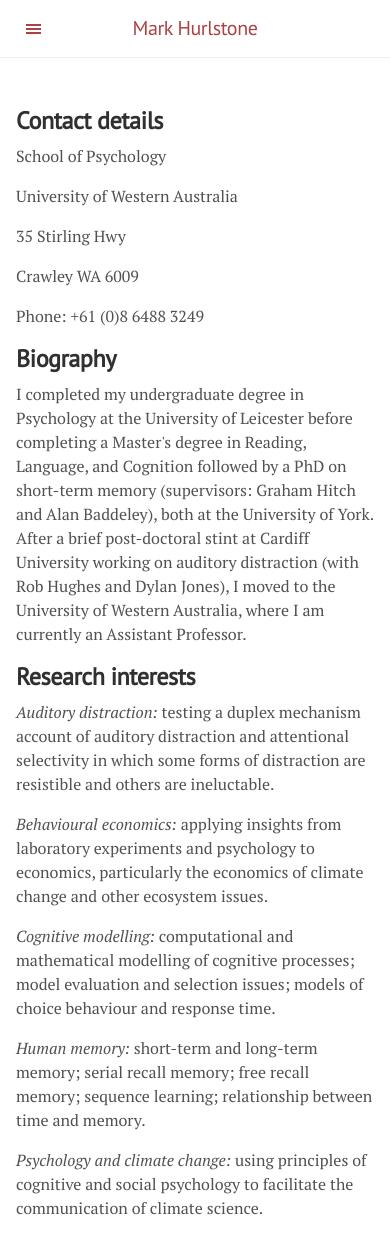
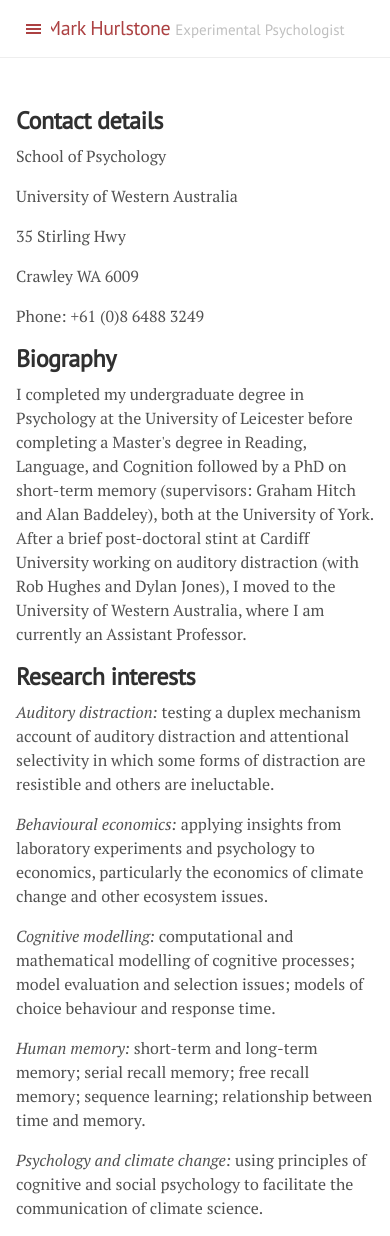
Before and after one commit to mjh508/mark-hurlstone.github.io, a Jekyll site: the page built from index.md, in a window 390 px wide. Built offline with Jekyll 4.4.1, drawn with Linux system fonts in a browser that asks for light colours; Markdown is read by kramdown in place of the engine named in the settings.

Commit message:
Update lanyon.css

```diff
--- a/public/css/lanyon.css
+++ b/public/css/lanyon.css
@@ -107,7 +107,7 @@
 .masthead-title a {
   color: #505050;
 }
-.masthead-title small {
+.masthead-title large {
   font-size: 75%;
   font-weight: 400;
   color: #c0c0c0;
@@ -118,7 +118,7 @@
   .masthead-title {
     text-align: center;
   }
-  .masthead-title small {
+  .masthead-title large {
     display: none;
   }
 }
```
